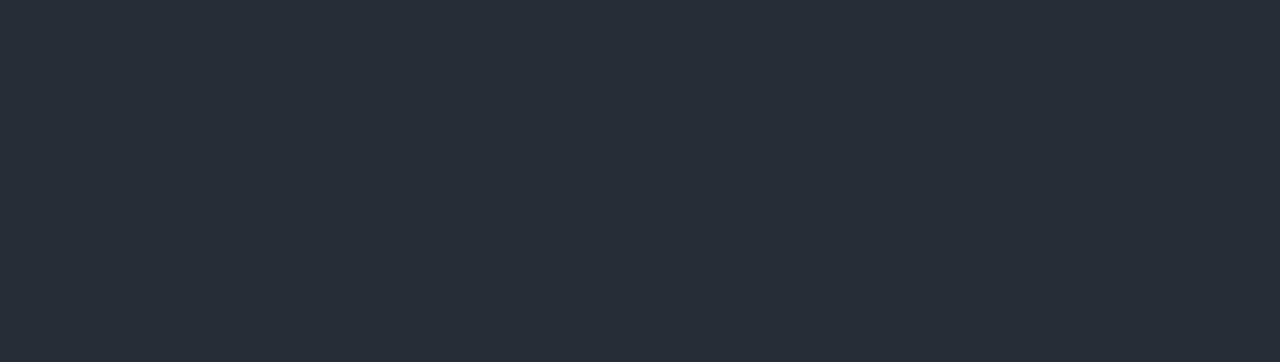
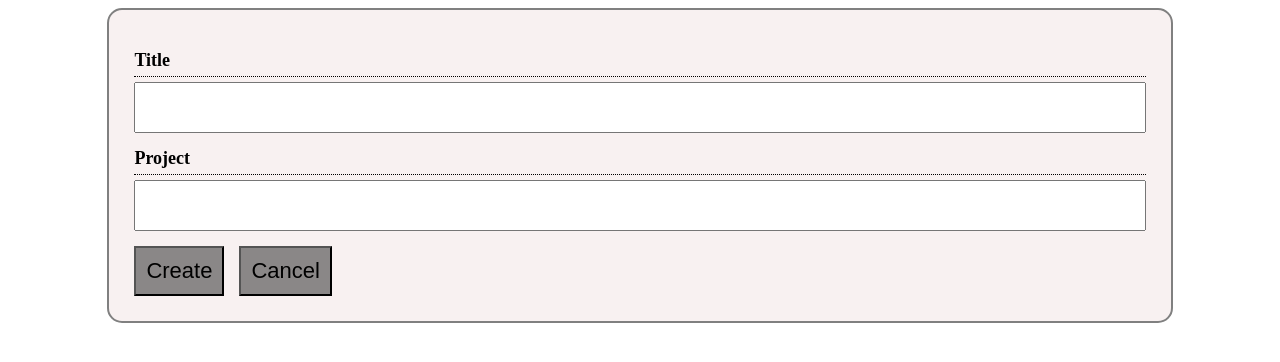
Before and after one commit to bibhutighimire/ReactJS-Code-for-Timer-Block-From-Scratch, a React (Create React App) app: page / in a window 1280 px wide. Shown: the top 362 px of the page. Built offline with nearby package versions, Linux system fonts and the light colour scheme.

Commit message:
form created and captured state

```diff
--- /dev/null
+++ b/src/components/TimerForm.js
@@ -0,0 +1,52 @@
+import React from "react";
+import "../css/styles.css";
+import { v4 as uuid } from "uuid";
+
+class TimerForm extends React.Component
+{
+constructor(props)
+{
+  super(props);
+  this.state = {
+    title:"",
+    project:"",
+
+  };
+}
+handleChangeTitle = (e) =>
+{
+  this.setState(
+    {
+      title:e.target.value
+    }
+  )
+}
+handleChangeProject = (e) =>
+{
+  this.setState(
+    {
+      project:e.target.value
+    }
+  )
+}
+createNewTimer = (e) => {
+let project=this.state.project;
+let title=this.state.title;
+}
+render() {
+  return (
+
+
+      <div className="timerContainer">
+        <h2>Title</h2>
+        <input type="text" name="title" value={this.state.title} onChange={this.handleChangeTitle}/>
+        <h2>Project</h2>
+       <input type="text" name="project" value={this.state.project} onChange={this.handleChangeProject}/>
+        <div className="updateAndDeleteBtnBinder">
+      <button className="updateAndDeleteBtn" onClick={this.createNewTimer}>Create</button>
+      <button className="updateAndDeleteBtn">Cancel</button>
+      </div>
+      </div>
+  );
+}}
+export default TimerForm;
--- /dev/null
+++ b/src/css/styles.css
@@ -0,0 +1,125 @@
+.container {
+    width: 20%;
+    margin:0 auto;
+    height: auto;
+    margin-top:30px;
+    padding:5px;
+}
+
+.editableTimerListContainer {
+    margin:0 auto;
+
+    border-radius: 15px;
+    display: flex;
+    flex-flow: column;
+}
+.logoHolder {
+    background-image: url(../images/logo.png);
+  background-size: contain;
+  background-repeat: no-repeat;
+  background-position: center;
+    height: 100px;
+    width: 100px;
+    margin: 0 auto;
+
+    margin-bottom: 10px;
+}
+.editableTimerContainer {
+    width: 80%;
+    margin:0 auto;
+    background-color: rgb(248, 241, 241);
+    border:2px solid gray;
+    border-radius: 15px;
+    padding:25px;
+    margin-bottom: 10px;
+}
+.timerContainer {
+    display: flex;
+    flex-flow: column;
+    width: 80%;
+    margin:0 auto;
+    background-color: rgb(248, 241, 241);
+    border:2px solid gray;
+    border-radius: 15px;
+    padding:25px;
+    margin-bottom: 10px;
+}
+h1 {
+    margin-bottom: 5px;
+    padding-bottom:5px;
+    font-size: larger;
+    font-weight: bolder;
+    border-bottom: 1px dotted black;
+}
+h2 {
+    margin-bottom: 5px;
+    padding-bottom:5px;
+    font-size: large;
+    font-weight: bolder;
+    border-bottom: 1px dotted black;
+}
+input {
+    height: 45px;
+    font-size: large;
+}
+p {
+    margin:0 0 15px 0;
+    padding:0px;
+    font-size: large;
+}
+.fontAwesomeBinder {
+    display: flex;
+    width: 40px;
+    margin-bottom: 18px;
+
+}
+.iconTrashAndEdit {
+    font-size: x-large;
+    margin-right: 10px;
+}
+
+time {
+    font-size: 22px;
+    font-weight: bolder;
+    text-align: center;
+    margin-bottom: 15px;
+}
+.timerBtn {
+    padding:10px;
+    background-color: rgb(184, 179, 179);
+    color:black;
+    font-size: 22px;
+    width: 100px;
+    margin:0 auto;
+}
+.timerBtn:hover {
+    background-color: rgb(138, 135, 135);
+    color:black;
+    font-size: 22px;
+}
+.updateAndDeleteBtnBinder {
+    display: flex;
+    flex-flow: row;
+    margin-top: 15px;
+}
+.updateAndDeleteBtn {
+    padding:10px;
+    background-color: rgb(138, 135, 135);
+    color:black;
+    font-size: 22px;
+    margin:0 15px 0 0;
+
+}
+.updateAndDeleteBtn:hover {
+
+    background-color: rgb(121, 118, 118);
+
+}
+.toggleAbleTimerBtn {
+    width: 100%;
+    padding:20px;
+    background-color: rgb(184, 179, 179);
+    color:black;
+    font-size: 22px;
+    margin: 0 auto;
+}
--- a/src/index.js
+++ b/src/index.js
@@ -1,12 +1,11 @@
 import React from 'react';
 import ReactDOM from 'react-dom';
-import './index.css';
-import App from './App';
-
+import TimerForm from './components/TimerForm';
 
 ReactDOM.render(
   <React.StrictMode>
-    <App />
+
+    <TimerForm />
   </React.StrictMode>,
   document.getElementById('root')
 );
```
Also changed, not shown: src/images/logo.png (added).
